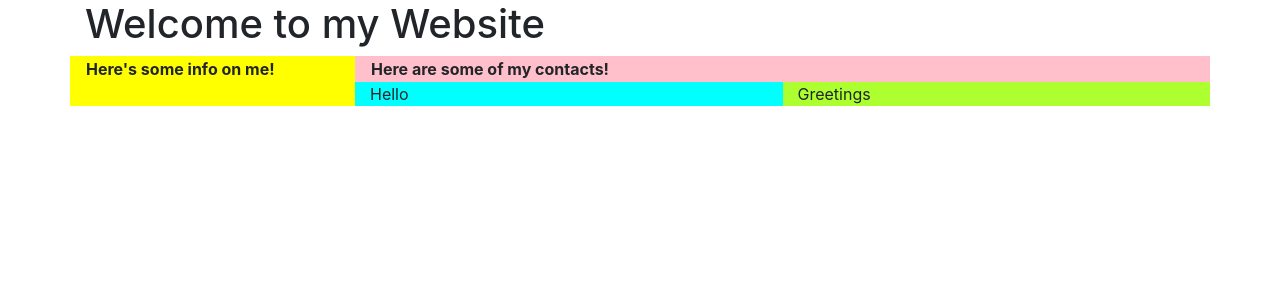
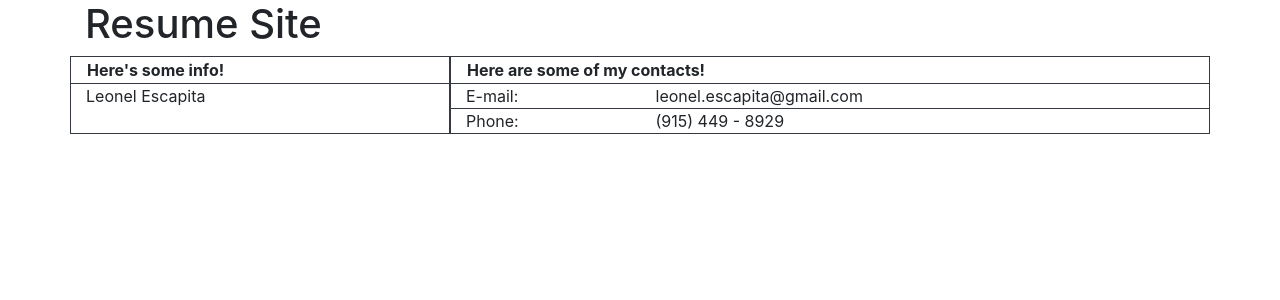
Before and after one commit to laescapita/Resume, an Angular app: page / in a window 1280 px wide. Shown: the top 300 px of the page. Built offline with nearby package versions, Linux system fonts and the light colour scheme.

Commit message:
Added angular

```diff
--- a/src/app/app.component.html
+++ b/src/app/app.component.html
@@ -1,20 +1,32 @@
 <div class="container">
-    <h1>Welcome to my Website</h1>
+    <h1>Resume Site</h1>
     <div class="row">
-      <div class="col-sm-3" style="background-color:yellow;">
-        <th>Here's some info on me!</th>
+      <div class="col-sm-4 border border-dark">
+        <th>Here's some info!</th>
+        <div class="row">
+          <div class="col-sm-12 border-top border-dark">
+            <tr>Leonel Escapita</tr>
+          </div>
+        </div>
       </div>
-      <div class="col-sm-9" style="background-color:pink;">
+      <div class="col-sm-8 border border-dark">
         <th>Here are some of my contacts!</th>
         <div class="row">
-            <div class="col-sm-6" style="background-color:aqua;">
-              <tr>Hello</tr>
+            <div class="col-sm-3 border-top border-dark">
+              <tr>E-mail:</tr>
             </div>
-            <div class="col-sm-6" style="background-color: greenyellow;">
-              <tr>Greetings</tr>
+            <div class="col-sm-9 border-top border-dark">
+              <tr>leonel.escapita@gmail.com</tr>
             </div>
-           </div>
-
+        </div>
+        <div class="row">
+          <div class="col-sm-3 border-top border-dark">
+            <tr>Phone:</tr>
+          </div>
+          <div class="col-sm-9 border-top border-dark">
+            <tr>(915) 449 - 8929</tr>
+          </div>
+      </div>
       </div>
     </div>
   </div>
```
